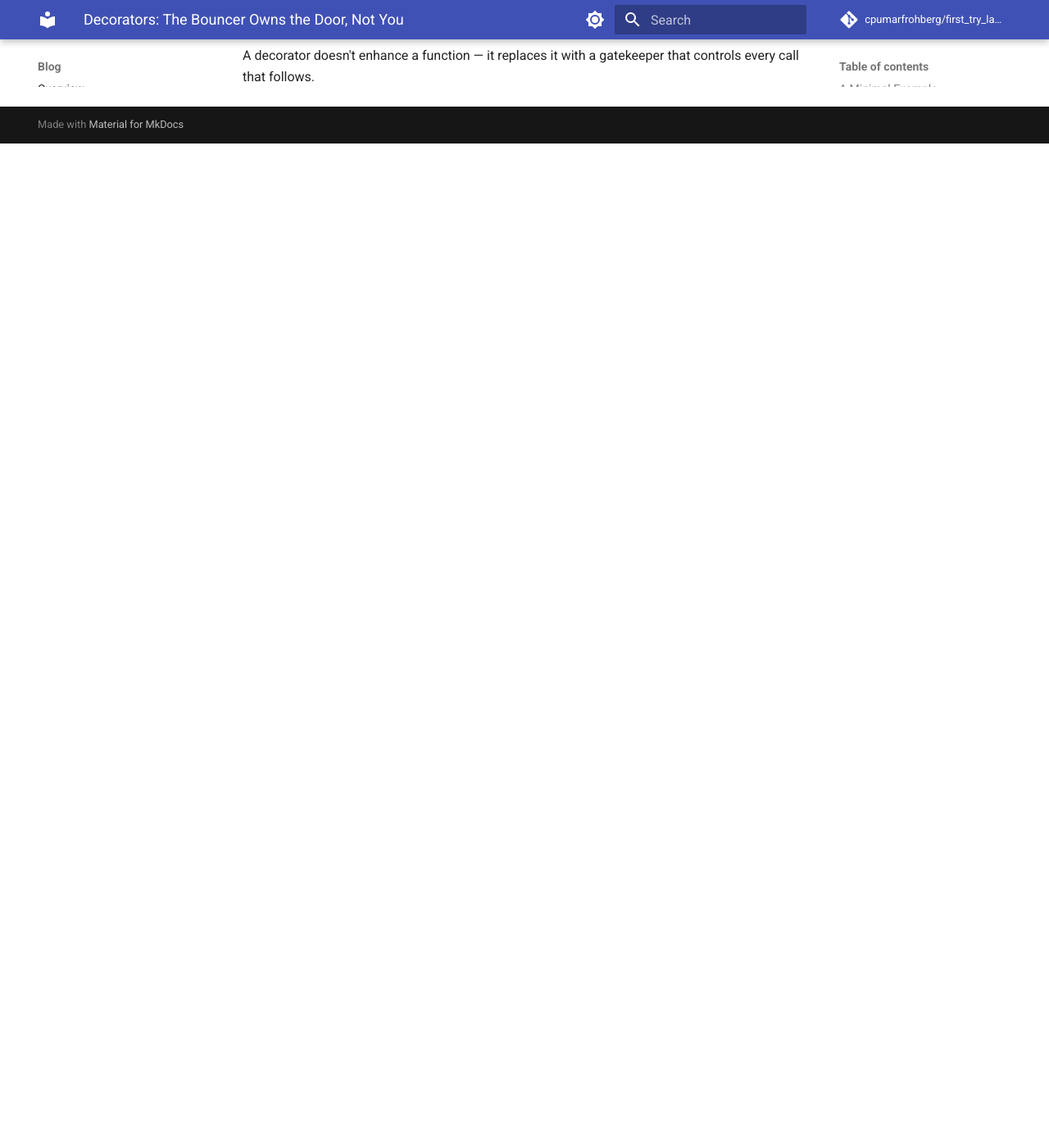
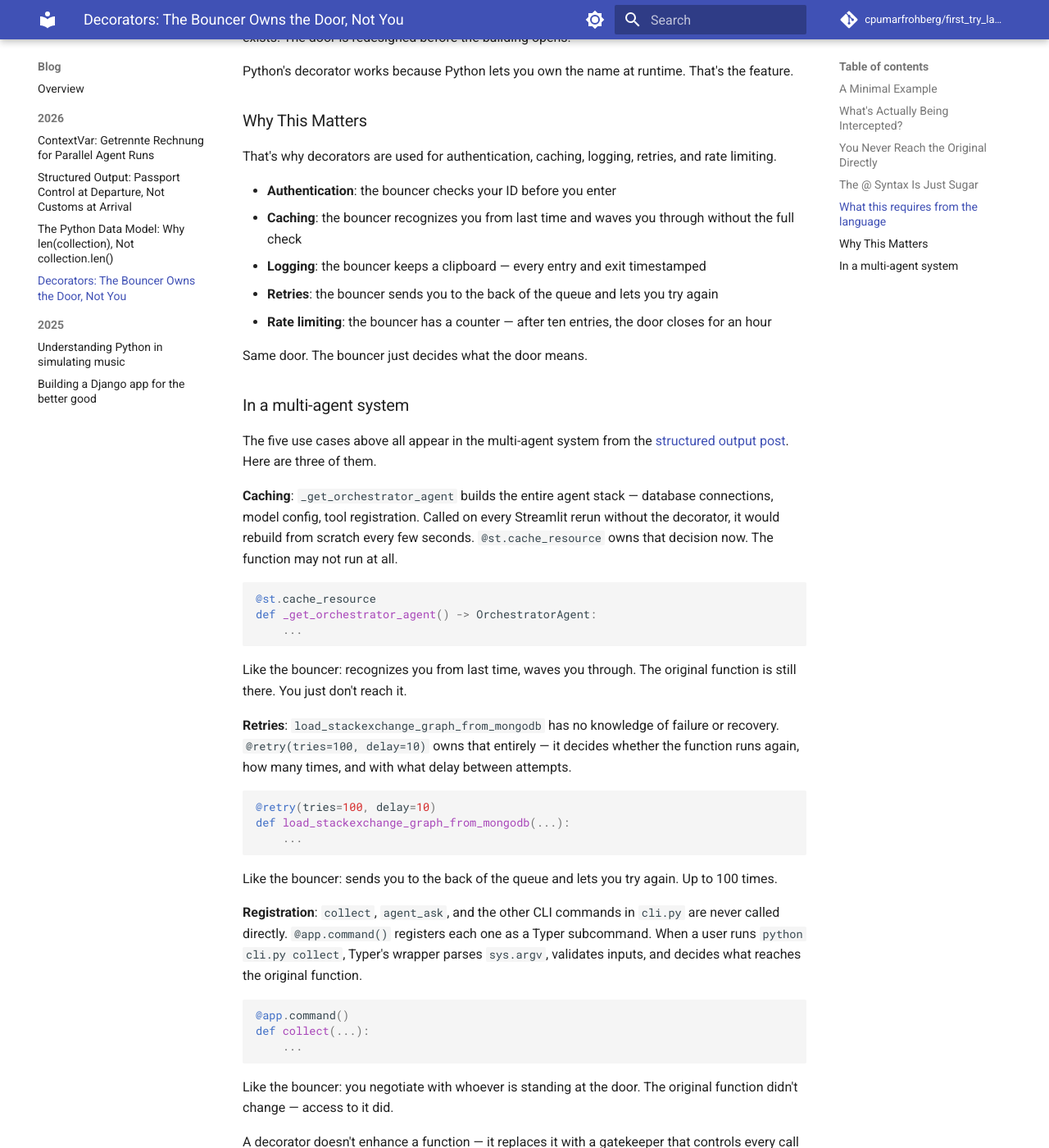
Before and after one commit to cpumarfrohberg/first_try_landed, an MkDocs documentation site: the page built from docs/blog/posts/decorators.md, in a window 1280 px wide and 1400 px high, scrolled down 2938 px. Shown: the whole window at 82% size. Built offline with MkDocs 1.6.1 and Material for MkDocs 9.7.7, drawn with Linux system fonts in a browser that asks for light colours; comment, search, counter and statistics services are not loaded; before the commit the page ends 3113 px from its top, so only the background shows below that; some of the changed text lies outside the part shown.

Commit message:
update content on decorators, especially re project code and comparison to Rust

````diff
--- a/docs/blog/posts/decorators.md
+++ b/docs/blog/posts/decorators.md
@@ -119,6 +119,16 @@ Reassignment is the whole trick. Callers don't call behavior — they call names
 
 Like the club: `@decorated` is just posting the bouncer at the door before opening night. The result is identical — guests will never know there was ever a different arrangement.
 
+### What this requires from the language
+
+`simple = decorated(simple)` works because Python names are runtime bindings. Any code, at any point during execution, can rebind a name to a different object. The original function still exists in memory — it's just unreachable by that name.
+
+In Rust this is impossible. Function bindings are resolved at compile time. The compiler owns the name; no code can swap it out at runtime.
+
+Rust has something that looks similar: procedural macros like `#[tokio::main]` or `#[test]`. A marker on a function that changes its behavior — same syntax energy as `@decorator`. But the mechanism is completely different. Macros transform source code at compile time, before anything runs. There is no wrapper, no name swap, no bouncer posted at a door that already exists. The door is redesigned before the building opens.
+
+Python's decorator works because Python lets you own the name at runtime. That's the feature.
+
 ### Why This Matters
 
 That's why decorators are used for authentication, caching, logging, retries, and rate limiting.
@@ -131,4 +141,38 @@ That's why decorators are used for authentication, caching, logging, retries, an
 
 Same door. The bouncer just decides what the door means.
 
+### In a multi-agent system
+
+The five use cases above all appear in the multi-agent system from the [structured output post](structured_output_and_contracts.md). Here are three of them.
+
+**Caching**: `_get_orchestrator_agent` builds the entire agent stack — database connections, model config, tool registration. Called on every Streamlit rerun without the decorator, it would rebuild from scratch every few seconds. `@st.cache_resource` owns that decision now. The function may not run at all.
+
+```python
+@st.cache_resource
+def _get_orchestrator_agent() -> OrchestratorAgent:
+    ...
+```
+
+Like the bouncer: recognizes you from last time, waves you through. The original function is still there. You just don't reach it.
+
+**Retries**: `load_stackexchange_graph_from_mongodb` has no knowledge of failure or recovery. `@retry(tries=100, delay=10)` owns that entirely — it decides whether the function runs again, how many times, and with what delay between attempts.
+
+```python
+@retry(tries=100, delay=10)
+def load_stackexchange_graph_from_mongodb(...):
+    ...
+```
+
+Like the bouncer: sends you to the back of the queue and lets you try again. Up to 100 times.
+
+**Registration**: `collect`, `agent_ask`, and the other CLI commands in `cli.py` are never called directly. `@app.command()` registers each one as a Typer subcommand. When a user runs `python cli.py collect`, Typer's wrapper parses `sys.argv`, validates inputs, and decides what reaches the original function.
+
+```python
+@app.command()
+def collect(...):
+    ...
+```
+
+Like the bouncer: you negotiate with whoever is standing at the door. The original function didn't change — access to it did.
+
 A decorator doesn't enhance a function — it replaces it with a gatekeeper that controls every call that follows.
````
